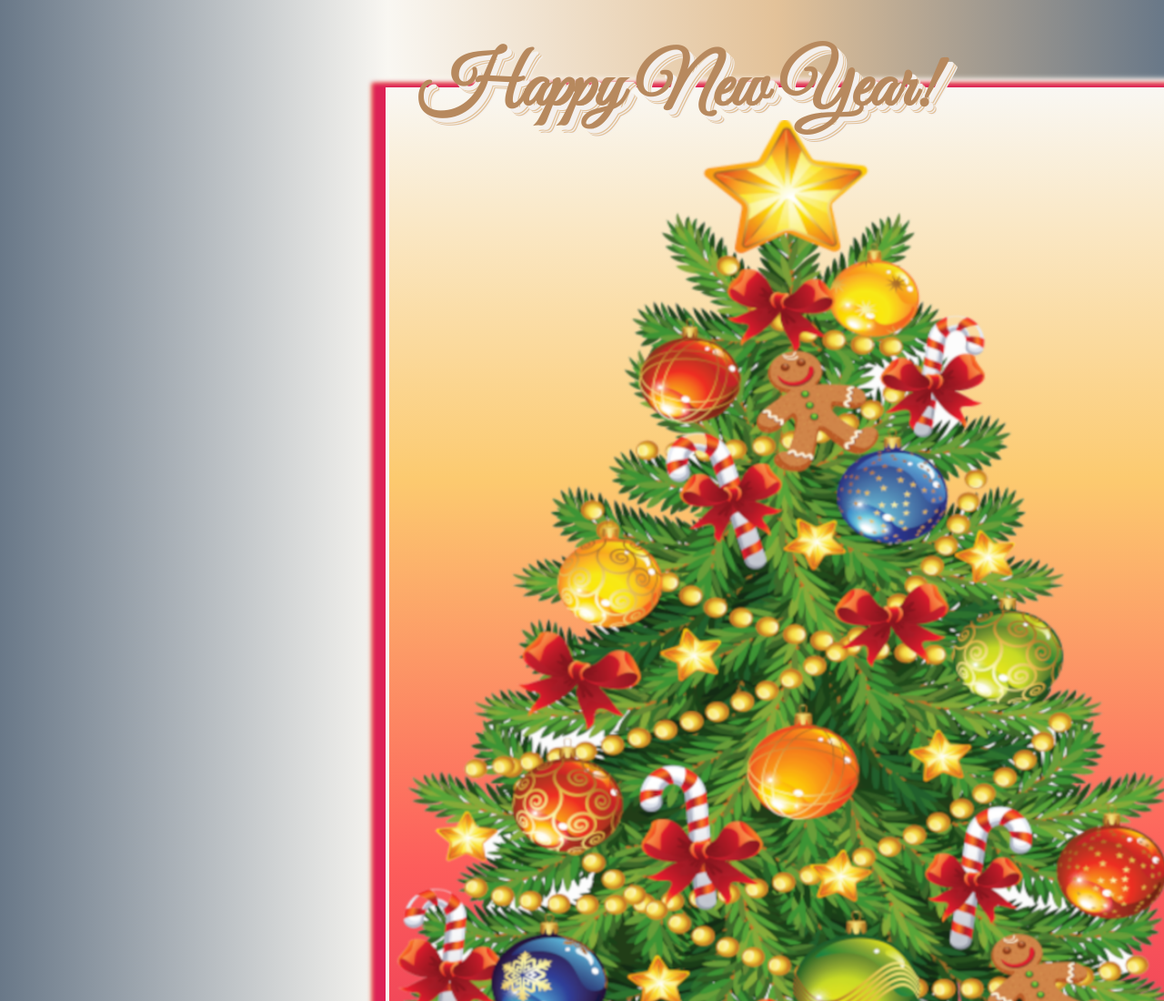
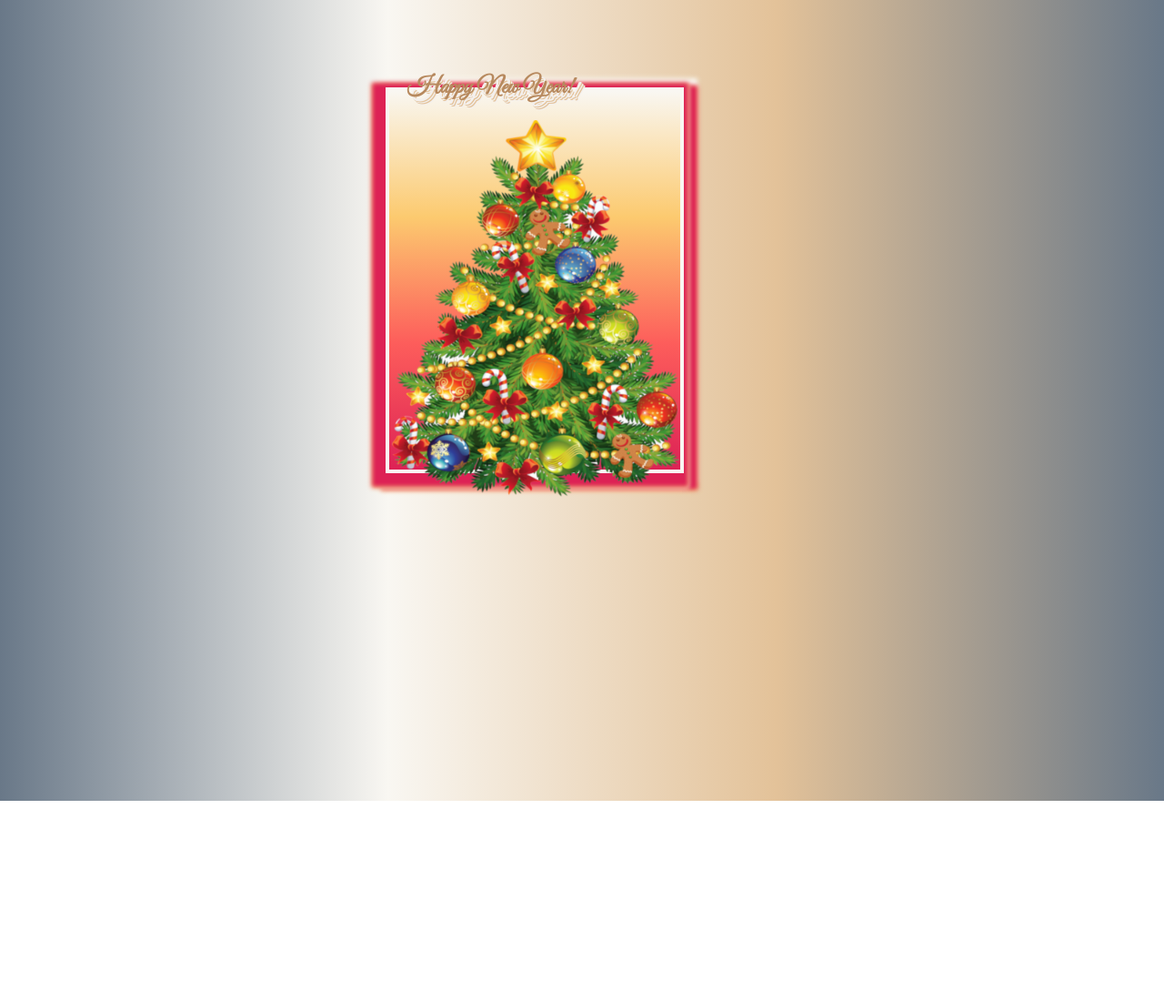
Before and after one commit to Takhmina175/New-Year-Card, a plain HTML site: page index.html in a window 1280 px wide. Shown: the top 1100 px of the page at 91% size. After the commit the page ends 880 px from the top, so only its background shows below. Drawn offline with Linux system fonts and the light colour scheme.

Commit message:
Adjust image size to the screen

```diff
--- a/style.css
+++ b/style.css
@@ -20,7 +20,7 @@ body {
 }
 .container .content > h2 {
   text-align: center;
-  font-size: 5rem;
+  font-size: 2vw;
   padding: 0;
   margin: 0;
   font-family: "Great Vibes", cursive;
@@ -34,16 +34,16 @@ body {
 .content {
   position: absolute;
   z-index: 999;
-  left: 6%;
-  top: -2rem;
+  left: 5%;
+  top: 1%;
 }
 .container {
   margin: 0 auto;
   position: relative;
 }
 #main-page {
-  width: 50rem;
-  height: 76rem;
+  width: 20vw;
+  height: 44vh;
   position: absolute;
   z-index: 2;
   background-image: linear-gradient(#f9f7f2, #fcca6f, #fd5d5b, #dd2255);
@@ -53,8 +53,8 @@ body {
 }
 
 #inner-image {
-  width: 55rem;
-  height: 80rem;
+  width: 22vw;
+  height: 48vh;
   position: absolute;
   z-index: 1;
   background-color: #ed3038;
@@ -64,6 +64,7 @@ body {
   position: absolute;
   left: 0%;
   width: 100%;
+  height: 100%;
 }
 
 .border {
```
